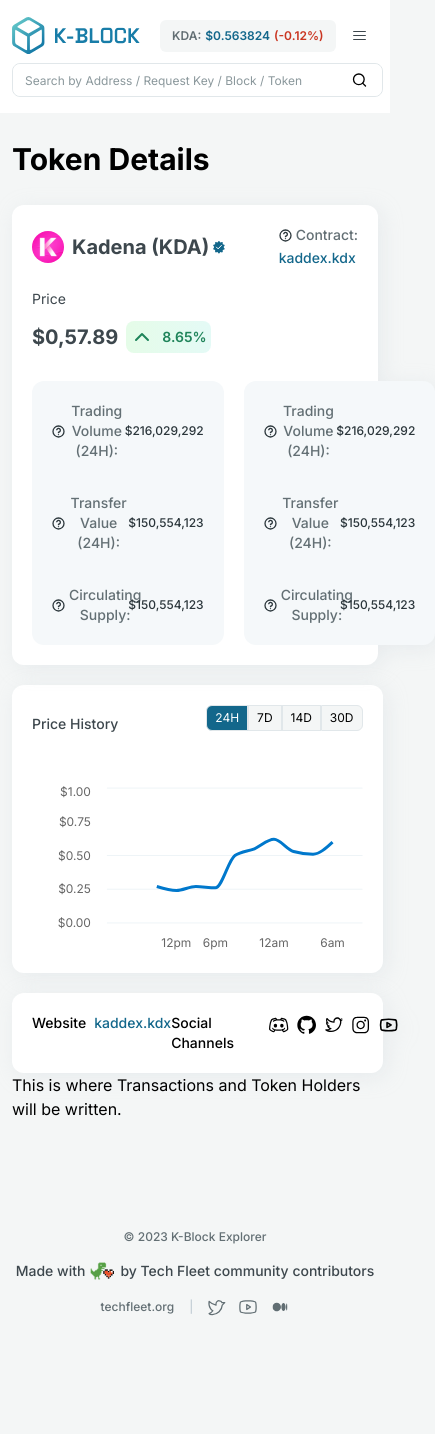
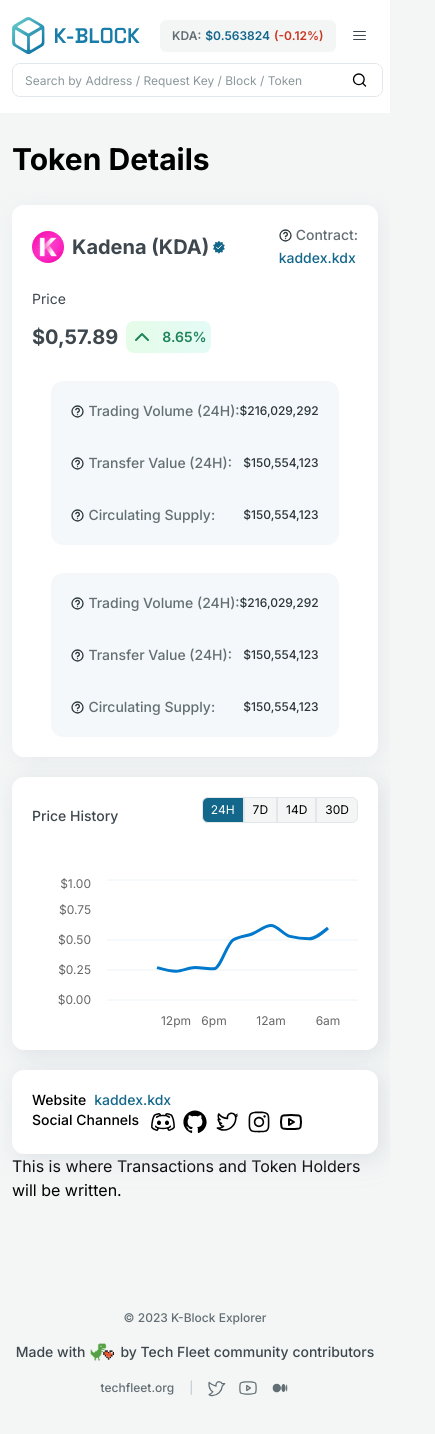
Before and after one commit to techfleetworks/k-block-app, a Next.js app: page /token-details in a window 390 px wide. Shown: the top 1434 px of the page, 435 px wide, since content can reach past the window. Before the commit the page ends 1381 px from the top, so only its background shows below. Built offline with nearby package versions, Linux system fonts and the light colour scheme.

Commit message:
Token Detail page responsiveness

```diff
--- a/src/components/common/token-detail/token-detail-overview/index.jsx
+++ b/src/components/common/token-detail/token-detail-overview/index.jsx
@@ -4,7 +4,7 @@
 
 export default function DetailOverview() {
   return (
-    <div className="flex flex-wrap md:flex-nowrap">
+    <div className="xl:flex flex-wrap xl:flex-nowrap">
       <KDABlock />
       <PriceHistory />
     </div>
--- a/src/components/common/token-detail/token-detail-overview/kda/index.jsx
+++ b/src/components/common/token-detail/token-detail-overview/kda/index.jsx
@@ -40,7 +40,7 @@
 
 export default function KDABlock() {
   return (
-    <div className="bg-neutral-n-0 flex-1 p-5 rounded-xl drop-shadow-md w-[46vw]">
+    <div className="bg-neutral-n-0 flex-1 p-5 rounded-xl drop-shadow-md xl:mr-5 mb-5 sm:justify-between">
       <div className="flex justify-between">
         <div className="flex items-center">
           <Link href="/token-details">
@@ -83,9 +83,8 @@
           </div>
         </div>
       </div>
-      <div className="flex justify-between">
-        <div className="bg-neutral-n-100 mt-7 p-5 rounded-xl">
-          <div>
+      <div className="flex flex-wrap md:flex-nowrap md:justify-between">
+        <div className="bg-neutral-n-100 mt-7 p-5 rounded-xl mx-auto">
           <div className="flex items-center justify-between">
             <InfoItem
               label="Trading Volume (24H):"
@@ -95,7 +94,6 @@
             <p className="text-neutral-n-800 text-xs font-medium leading-5">
               $216,029,292
             </p>
-            </div>
           </div>
           <div className="mt-8">
             <div className="flex items-center justify-between">
@@ -122,7 +120,7 @@
             </div>
           </div>
         </div>
-        <div className="bg-neutral-n-100 mt-7 ml-5 p-5 rounded-xl">
+        <div className="bg-neutral-n-100 mt-7 md:ml-5 p-5 rounded-xl mx-auto">
           <div>
             <div className="flex items-center justify-between">
               <InfoItem
--- a/src/components/common/token-detail/token-detail-overview/social-channels/index.jsx
+++ b/src/components/common/token-detail/token-detail-overview/social-channels/index.jsx
@@ -10,7 +10,7 @@
 
 export default function SocialChannels() {
   return (
-    <div className="bg-neutral-n-0 p-5 rounded-xl drop-shadow-md flex justify-between">
+    <div className="bg-neutral-n-0 p-5 rounded-xl drop-shadow-md flex flex-wrap md:flex-nowrap justify-between">
       <div className="flex">
         <p className="text-sm leading-5 font-medium">Website</p>
         <Link
@@ -20,7 +20,7 @@
           kaddex.kdx
         </Link>
       </div>
-      <div className="flex">
+      <div className="flex md:mt-4">
         <p className="text-sm leading-5 font-medium mr-2">Social Channels</p>
         <DiscordLogoIcon width={24} height={24} className=" mx-1" />
         <GitHubLogoIcon width={24} height={24} className=" mx-1" />
--- a/src/components/common/token-detail/token-detail-overview/token-detail-history/index.jsx
+++ b/src/components/common/token-detail/token-detail-overview/token-detail-history/index.jsx
@@ -52,7 +52,7 @@
   const formatter = (value) => `$${value.toFixed(2)}`;
 
   return (
-    <div className="block xl:ml-5 xl:mt-0 mt-5 xl:w-[46vw] w-[95vw] -z-50">
+    <div className="-z-50 flex-1 rounded-xl drop-shadow-md xl:w-[50vw]">
       <div className="bg-neutral-n-0 mb-5 rounded-xl grow drop-shadow-md">
         <header className="flex justify-between items-center p-5 mb-5">
           <div>
@@ -63,11 +63,11 @@
           <DateButtons />
         </header>
         <div className="px-5 xl:mb-5 pb-5">
-          <div className="xl:w-[43vw] overflow-x-auto md:overflow-auto">
-            <ResponsiveContainer width="100%" height={170}>
+          <div className="overflow-x-auto md:overflow-auto">
+            <ResponsiveContainer width="100%" height={155}>
               <LineChart
                 width={500}
-                height={170}
+                height={155}
                 margin={{ top: 5, left: 15 }}
                 data={data}
               >
```
Lines whose indentation alone changed are shown as unchanged.
